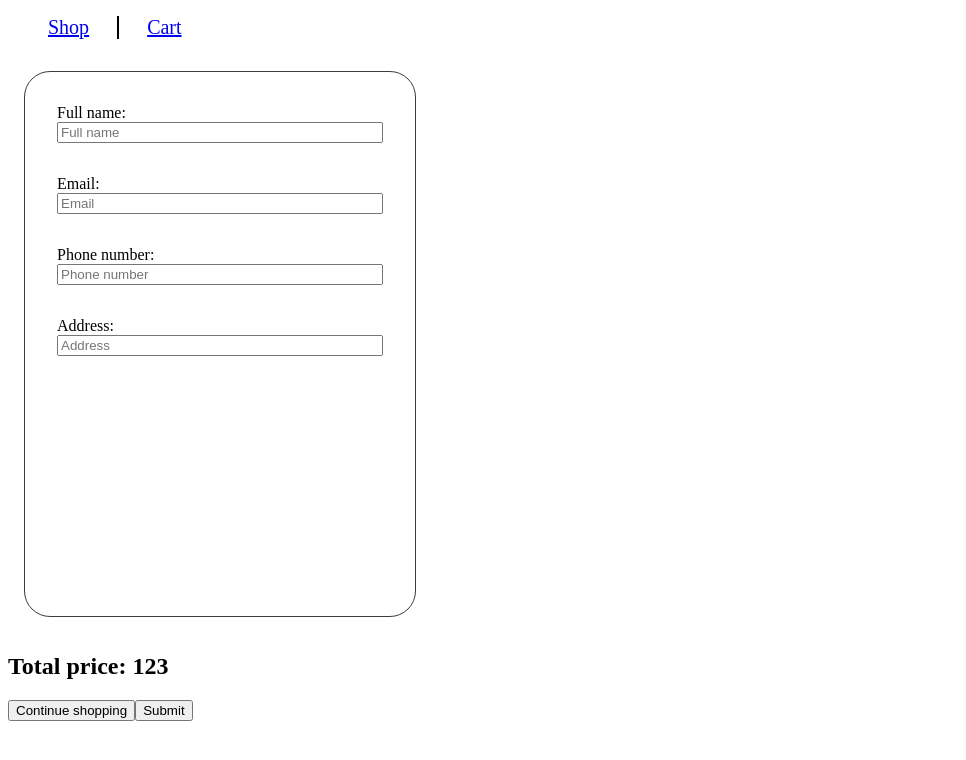
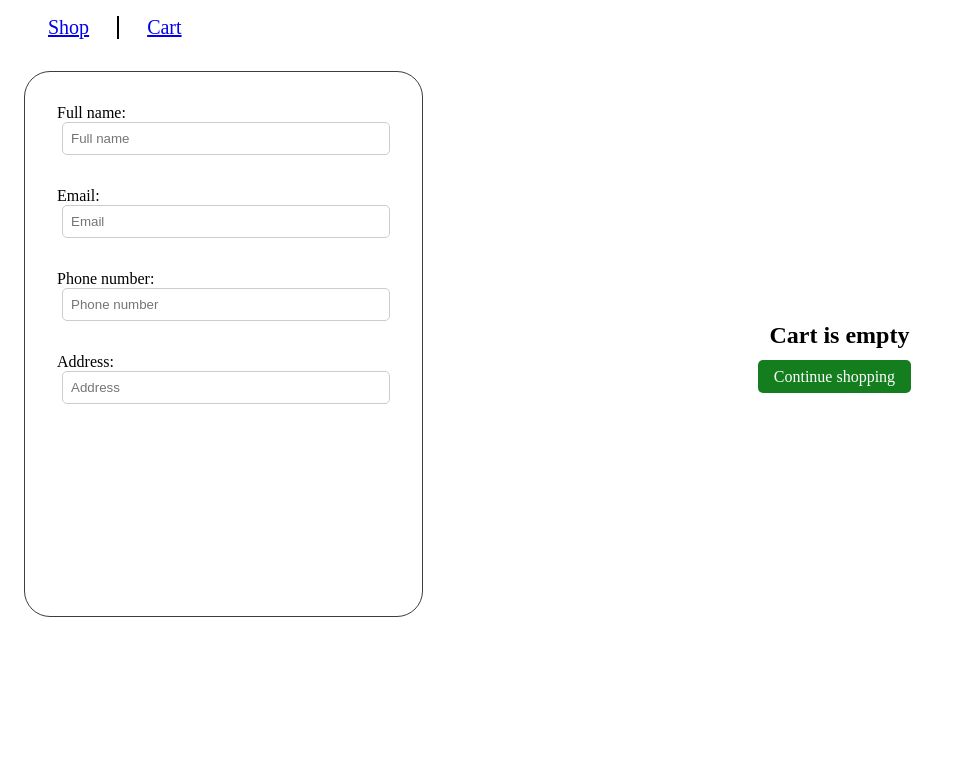
Before and after one commit to Elizabeth5335/medicine-delivery, a React (Vite) app in the folder client/: page /cart in a window 1280 px wide. Shown: the top 760 px of the page, without its empty margins (0-966 px from the left). Built offline with nearby package versions, Linux system fonts and the light colour scheme.

Commit message:
Added more styles

```diff
--- a/client/src/CartPage.css
+++ b/client/src/CartPage.css
@@ -1,6 +1,7 @@
 #cart {
   display: block;
-  overflow:hidden;
+  overflow: hidden;
+  width: 100%;
 }
 
 #cart-form {
@@ -8,7 +9,6 @@
   flex-direction: column;
   flex-wrap: wrap;
   height: 60vh;
-  /* justify-content: space-between; */
   border: 1px solid rgb(61, 61, 61);
   margin: 1rem;
   padding: 2rem;
@@ -16,14 +16,21 @@
   width: 40vw;
   overflow-y: auto;
 
-  label{
+  label {
     display: flex;
     flex-direction: column;
     margin-bottom: 2rem;
   }
+
+  input {
+    padding: 8px;
+    margin-left: 5px;
+    border: 1px solid #ccc;
+    border-radius: 5px;
+  }
 }
 
-.cart-list{
+.cart-list {
   display: flex;
   flex-direction: column;
   align-content: center;
@@ -31,20 +38,43 @@
   max-height: 60vh;
   overflow-y: scroll;
 
-    .cart-item{
+  .cart-item {
     display: flex;
+    position: relative;
+    max-width: 500px;
 
-        .cart-item-image{
+    .cart-item-image {
       width: 200px;
       object-fit: contain;
       height: 200px;
       margin-right: 2rem;
     }
+
+    .cart-item-remove {
+      background-color: red;
+      position: absolute;
+      top: 1rem;
+      right: 1rem;
+    }
   }
 
-
-    .cart-item-description{
+  .cart-item-description {
     display: flex;
     flex-direction: column;
   }
 }
+
+.cart-footer {
+  text-align: end;
+}
+
+.cart-empty {
+  width: 100%;
+  text-align: center;
+}
+
+.cart-empty-container {
+  width: 100%;
+  text-align: center;
+  margin: auto;
+}
--- a/client/src/ShopPage.css
+++ b/client/src/ShopPage.css
@@ -42,15 +42,28 @@
   margin: 0 3rem;
 }
 
-.med-item-image{
+.med-item-image {
   width: 150px;
   object-fit: contain;
   height: 150px;
 }
 
-.med-item-footer{
+.med-item-footer {
   display: flex;
   flex-wrap: wrap;
   width: 100%;
   justify-content: space-between;
 }
+
+.icon {
+  font-size: 1.5rem;
+  cursor: pointer;
+}
+
+.icon.heart:hover{
+  color: red;
+}
+
+.med-item-btn:hover {
+  color:green;
+}
--- a/client/src/components/cart/CartPage.jsx
+++ b/client/src/components/cart/CartPage.jsx
@@ -1,12 +1,16 @@
-import { useState } from "react";
+import { useContext, useState } from "react";
 import MedItemCartList from "./MedItemCartList";
-import "../../CartPage.css"
+import "../../CartPage.css";
+import { Link } from "react-router-dom";
+import { CartContext } from "../../context/CartContext";
 
 function CartPage() {
   const [name, setName] = useState("");
   const [email, setEmail] = useState("");
   const [phone, setPhone] = useState("");
   const [address, setAddress] = useState("");
+
+  const { cartProducts, getCartTotal } = useContext(CartContext);
 
   return (
     <div id="cart">
@@ -71,15 +75,27 @@ function CartPage() {
           </label>
         </form>
 
+        {cartProducts?.length > 0 ? (
           <MedItemCartList />
+        ) : (
+          <div className="cart-empty-container">
+            <h2 className="cart-empty">Cart is empty</h2>
+            <Link className="button" to="/">
+              Continue shopping
+            </Link>
           </div>
+        )}
+      </div>
+      {cartProducts?.length > 0 && (
+        <div className="cart-footer">
+          <h2>Total price: {getCartTotal()}</h2>
 
-      <h2>Total price: 123</h2>
-
-      <button>Continue shopping</button>
-      <button>Submit</button>
-
-
+          <Link className="button" to="/">
+            Continue shopping
+          </Link>
+          <button className="button">Submit</button>
+        </div>
+      )}
     </div>
   );
 }
--- a/client/src/components/cart/MedItemCart.jsx
+++ b/client/src/components/cart/MedItemCart.jsx
@@ -40,7 +40,7 @@ function MedItemCart(props) {
             required
           />
         </label>
-        <button onClick={() => toggleRemove(product)}>X</button>
+        <button className="cart-item-remove" onClick={() => toggleRemove(product)}>X</button>
       </div>
     </div>
   );
--- a/client/src/components/shop/MedItem.jsx
+++ b/client/src/components/shop/MedItem.jsx
@@ -1,6 +1,6 @@
 import { useEffect } from "react";
 import { FontAwesomeIcon } from "@fortawesome/react-fontawesome";
-import { faHeart as heartSolid } from "@fortawesome/free-solid-svg-icons";
+import { faCartPlus, faHeart as heartSolid } from "@fortawesome/free-solid-svg-icons";
 import { faHeart as heartRegular } from "@fortawesome/free-regular-svg-icons";
 
 function MedItem(props) {
@@ -17,16 +17,20 @@ function MedItem(props) {
       <h4 className="med-item-text">{name}</h4>
       <div className="med-item-footer">
         <span className="price">{price.toFixed(2)}</span>
-        <div onClick={toggleIsFavourite}>
+        <div className="icon heart" onClick={toggleIsFavourite}>
         {isFavourite ? (
           <FontAwesomeIcon icon={heartSolid} color="red" />
         ) : (
           <FontAwesomeIcon icon={heartRegular} />
         )}
         </div>
-        <button className="med-item-btn" onClick={addToCart}>
+        <div className="icon med-item-btn" onClick={addToCart}>
+        <FontAwesomeIcon icon={faCartPlus} />
+        </div>
+        {/* <button className="med-item-btn" onClick={addToCart}>
           Add to cart
-        </button>
+
+        </button> */}
       </div>
     </div>
   );
--- a/client/src/index.css
+++ b/client/src/index.css
@@ -116,3 +116,18 @@ ul{
   justify-content: center;
   align-items: center;
 }
+
+button, .button {
+  text-decoration: none;
+  padding: 8px 16px;
+  margin-right: 10px;
+  border: none;
+  border-radius: 5px;
+  background-color: #147e1f;
+  color: white;
+  cursor: pointer;
+}
+
+button:hover, .button:hover {
+  background-color: #0d4c13;
+}
```
Lines whose indentation alone changed are shown as unchanged.
